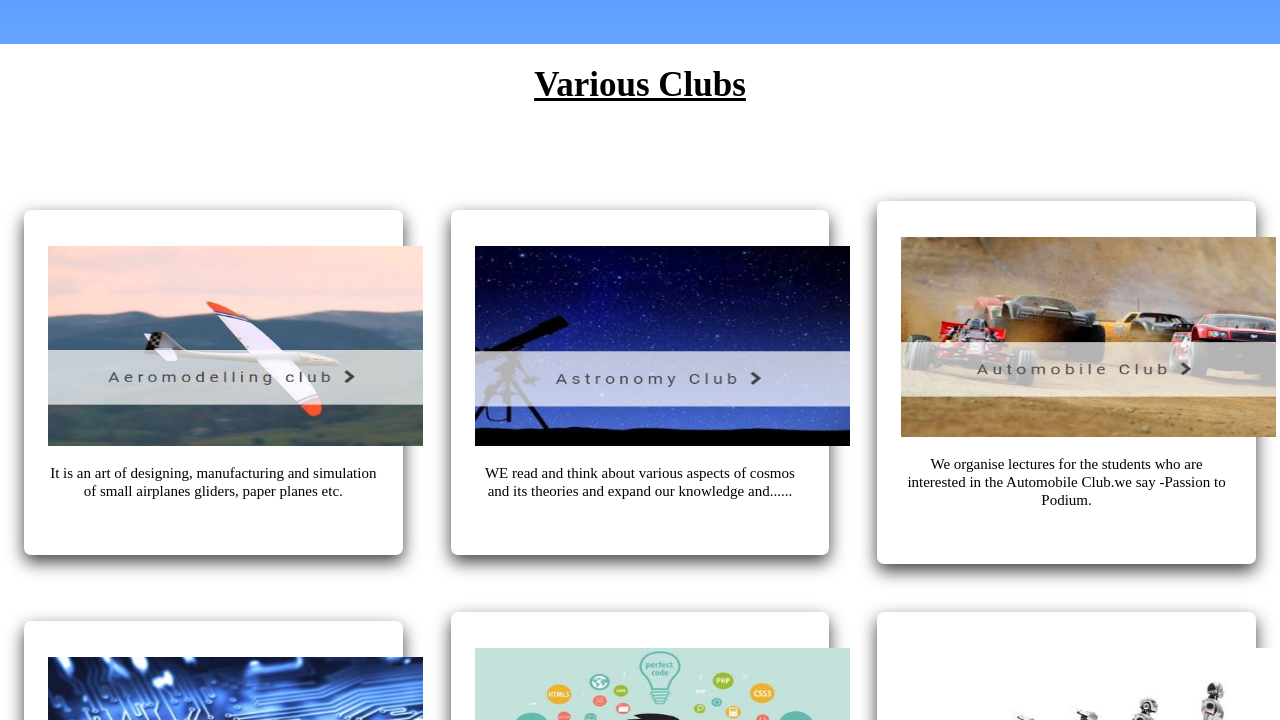
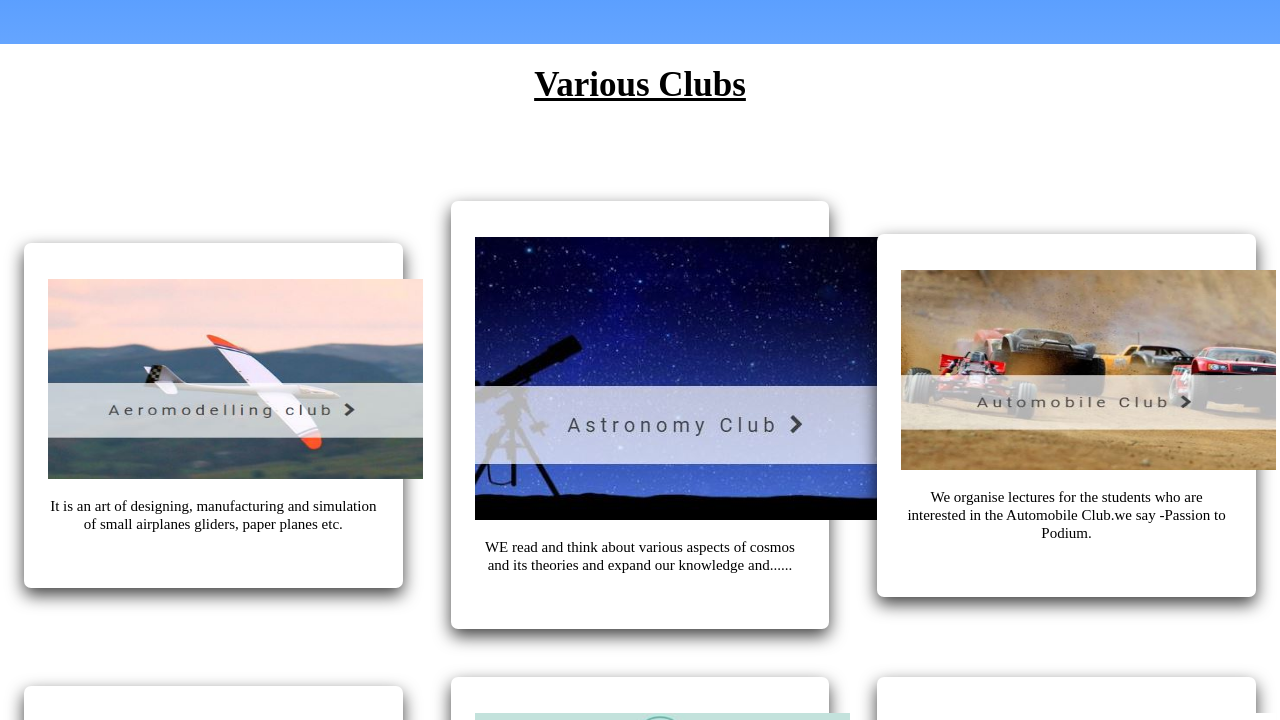
Before and after one commit to raghavranjan005/my_first_web, a plain HTML site: page index.html in a window 1280 px wide. Shown: the part 444-1164 px from the top of the page. Drawn offline with Linux system fonts and the light colour scheme.

Commit message:
Update index.html

```diff
--- a/index.html
+++ b/index.html
@@ -72,7 +72,7 @@
 <div class="col-4">
              <div class="box">
                <div class="icon">
-                   <img src="https://raghavranjan005.github.io/astronomy.jpg" height=200 width=375; >
+                   <img src="https://raghavranjan005.github.io/astronomy.jpg" style="height=200; width=375;" >
                   </div>
           <p>WE read and think about various aspects of cosmos and its theories and expand our knowledge and......</p>
             </div>
```
